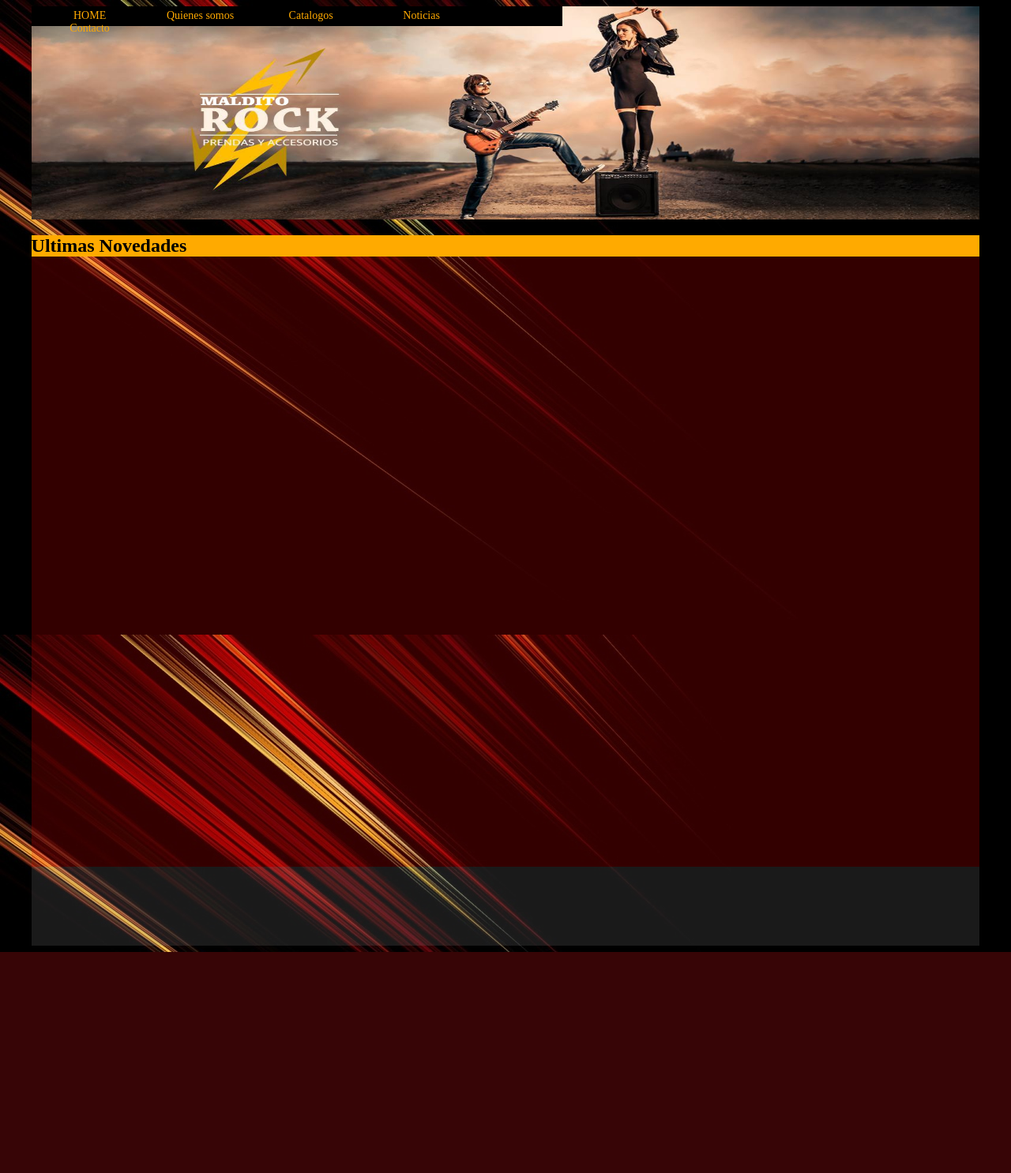
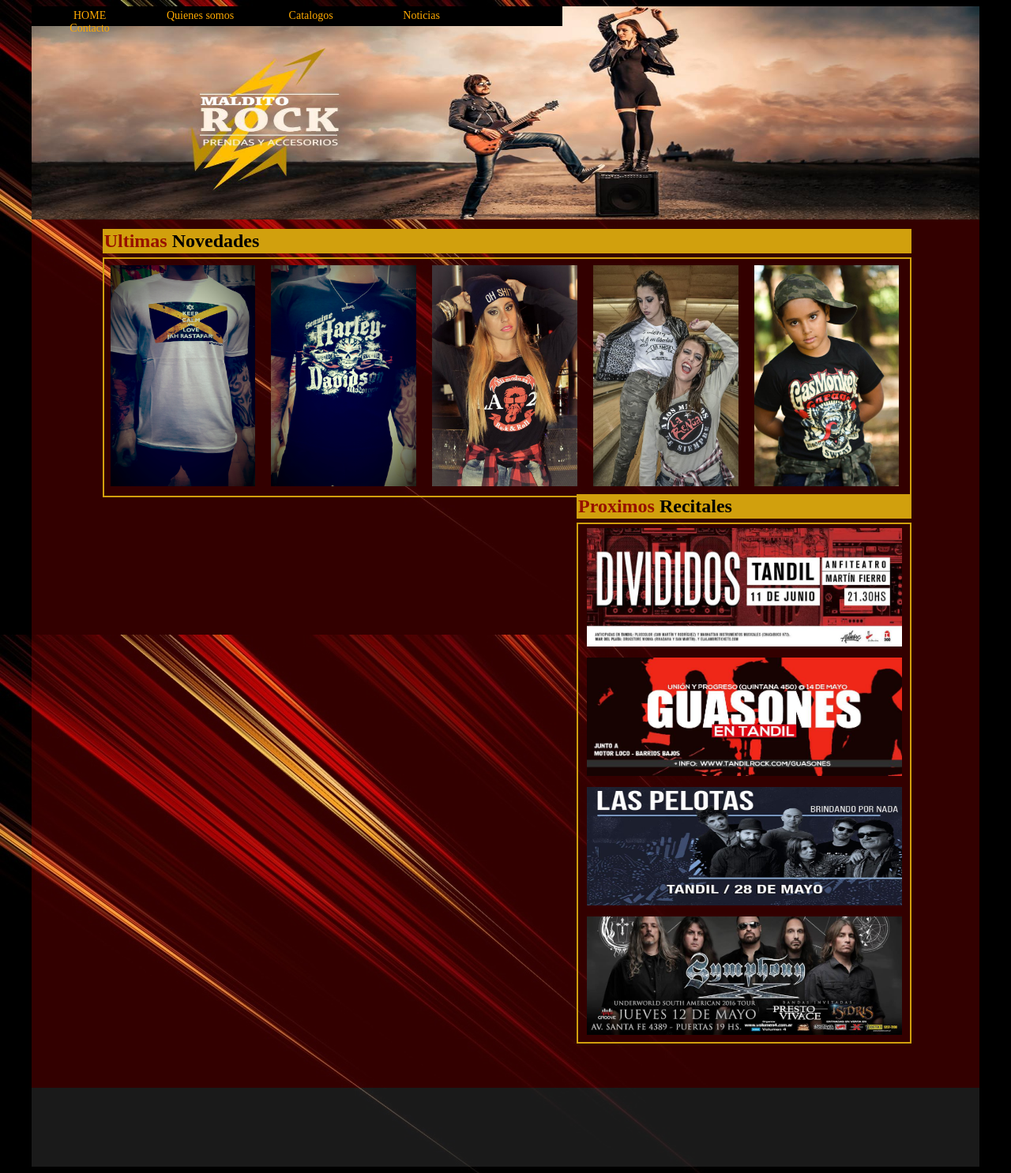
Before and after one commit to Unicen-Tuari/ealcca, a PHP site: page / in a window 1280 px wide. Shown: the whole page at 79% size. Before the commit the page ends 1206 px from the top, so only its background shows below. Run offline with PHP 8.4, Linux system fonts and the light colour scheme.

Commit message:
edicion de home page

```diff
--- a/css/miestilo.css
+++ b/css/miestilo.css
@@ -1,3 +1,7 @@
+*{
+  font-family: serif;
+}
+
 body{
   background-image: url(../image/background.jpg);
   background-repeat: no-repeat;
@@ -14,9 +18,9 @@ header{
 }
 
 nav{
-    width:56%;
-    height:25px;
-    background-color: black;
+  width:56%;
+  height:25px;
+  background-color: black;
 }
 
 #navmenu{
@@ -45,16 +49,65 @@ nav{
 
 section{
   width: 95%;
-  height: 800px;
+  height: 1100px;
   margin: auto;
   background-color: rgba(255, 0, 0, 0.2);
-  -background-color: red;
+  position: relative;
 }
 
-.encabezado{
-  width: 100%;
-  background-color: #FFAA00;
+span{
+  color:#961100;
+}
 
+.estilo_encabezado{
+  background-color: #D1A00D;
+  border: 2px solid #D1A00D;
+  position: absolute;
+}
+
+.encabezado_novedades .estilo_encabezado{
+  width: 85%;
+  margin-top: 1%;
+  margin-left: 7.5%;
+}
+
+.contenido_novedades{
+  width: 85%;
+  border: 2px solid #D1A00D;
+  margin-left: 7.5%;
+  margin-top: 4%;
+  position: absolute;
+}
+
+.foto_novedad{
+  width: 18%;
+  height: 280px;
+  margin: 8px;
+}
+
+.foto_novedad:hover{
+  opacity: 0.6;
+}
+
+.encabezado_recitales .estilo_encabezado{
+  width: 35%;
+  margin-top: 29%;
+  margin-left: 57.5%;
+}
+
+.contenido_recitales{
+  width: 35%;
+  border: 2px solid #D1A00D;
+  margin-left: 57.5%;
+  margin-top: 32%;
+  position: absolute;
+}
+
+.foto_recital{
+  width: 95%;
+  height: 150px;
+  margin: 5px;
+  margin-left:2.5%;
 }
 
 footer{
--- a/index.html
+++ b/index.html
@@ -18,8 +18,24 @@
       </nav>
     </header>
     <section>
-      <div class="encabezado">
-        <h2>Ultimas Novedades</h2>
+      <div class="encabezado_novedades">
+        <h2 class="estilo_encabezado"><span>Ultimas</span> Novedades</h2>
+      </div>
+      <div class="contenido_novedades">
+        <img class="foto_novedad" src="image/novedad1.jpg" alt="novedades" />
+        <img class="foto_novedad" src="image/novedad2.jpg" alt="novedades" />
+        <img class="foto_novedad" src="image/novedad3.jpg" alt="novedades" />
+        <img class="foto_novedad" src="image/novedad6.jpg" alt="novedades" />
+        <img class="foto_novedad" src="image/novedad5.jpg" alt="novedades" />
+      </div>
+      <div class="encabezado_recitales">
+        <h2 class="estilo_encabezado"><span>Proximos</span> Recitales</h2>
+      </div>
+      <div class="contenido_recitales">
+        <img class="foto_recital" src="image/recital1.jpg" alt="recital" />
+        <img class="foto_recital" src="image/recital2.jpg" alt="recital" />
+        <img class="foto_recital" src="image/recital3.jpg" alt="recital" />
+        <img class="foto_recital" src="image/recital4.jpg" alt="recital" />
       </div>
     </section>
     <footer>
```
Also changed, not shown: image/novedad1.jpg (added), image/novedad2.jpg (added), image/novedad3.jpg (added), image/novedad5.jpg (added), image/novedad6.jpg (added), image/recital1.jpg (added), image/recital2.jpg (added), image/recital3.jpg (added), image/recital4.jpg (added).
